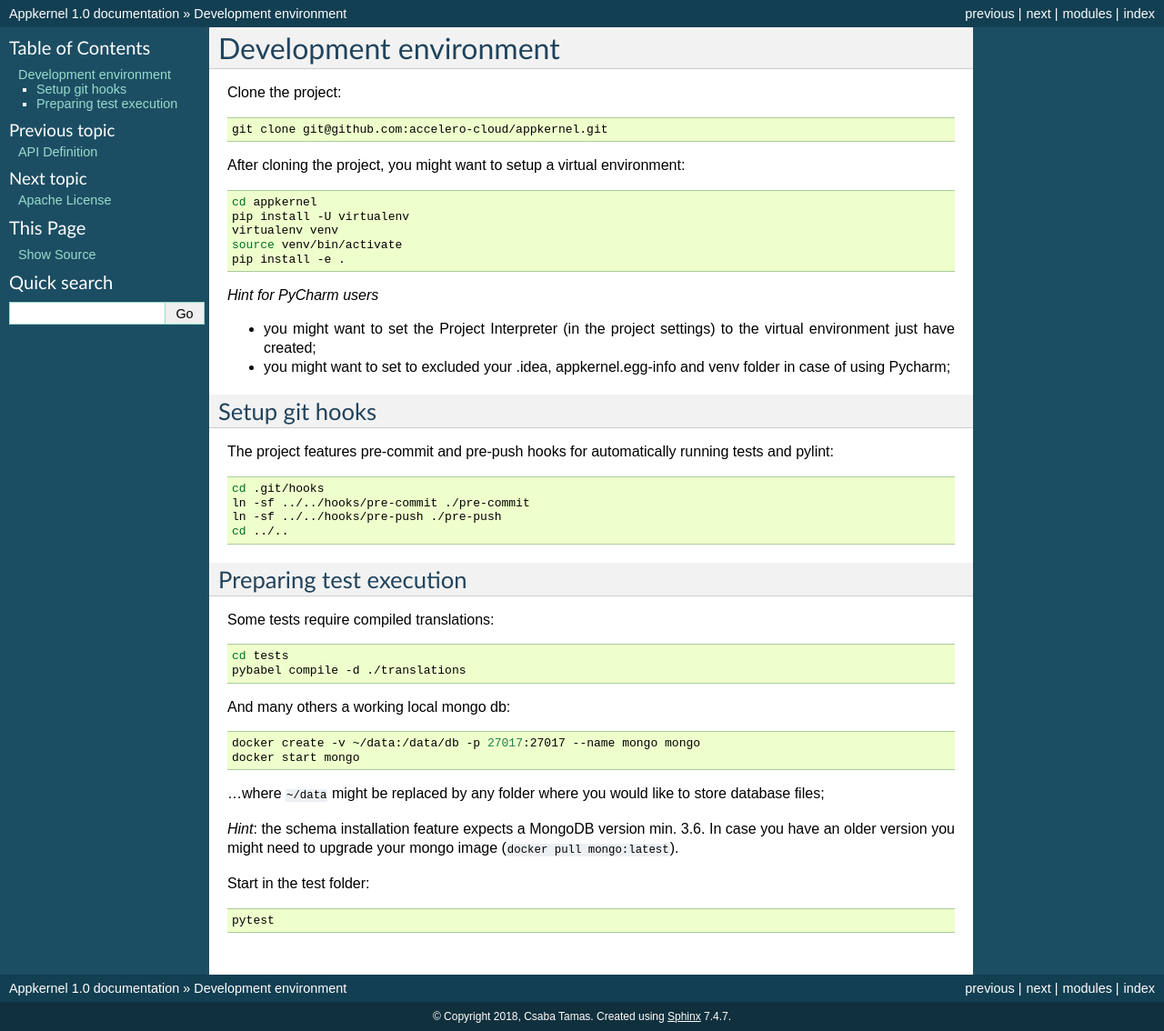
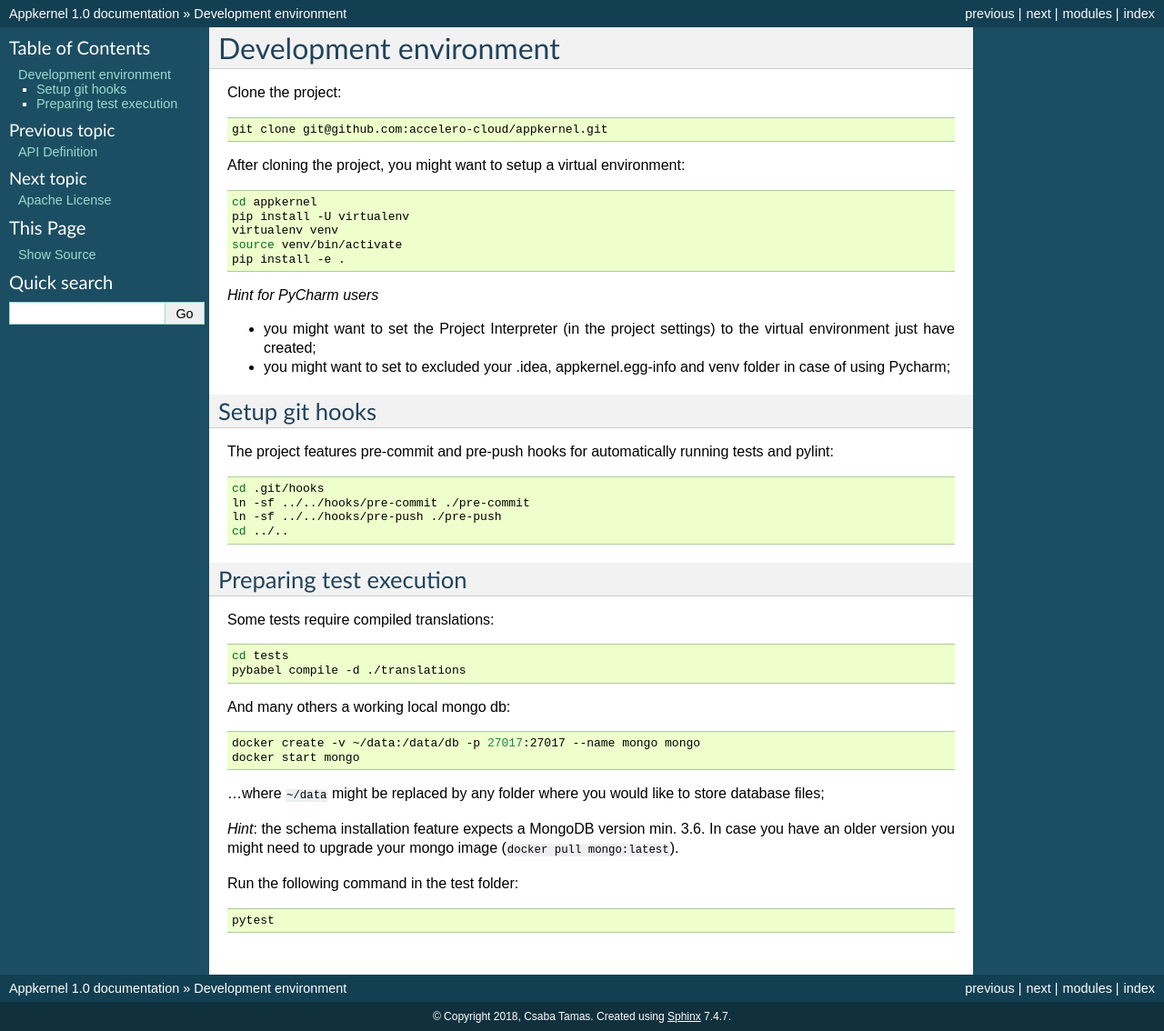
Before and after one commit to accelero-cloud/appkernel, a Sphinx documentation site: the page built from docs/contributors.md, in a window 1280 px wide. Shown: the whole page at 91% size. Built offline with Sphinx 7.4.7, drawn with Linux system fonts in a browser that asks for light colours.

Commit message:
added documentation

````diff
--- a/docs/contributors.md
+++ b/docs/contributors.md
@@ -51,7 +51,7 @@ database files;
 *Hint*: the schema installation feature expects a MongoDB version min. 3.6.
  In case you have an older version you might need to upgrade your mongo image (`docker pull mongo:latest`).
 
-Start in the test folder:
+Run the following command in the test folder:
 ```bash
 pytest
 ```
````
Also changed, not shown: docs/logo_big.png (added), docs/logo_small.png (added).
